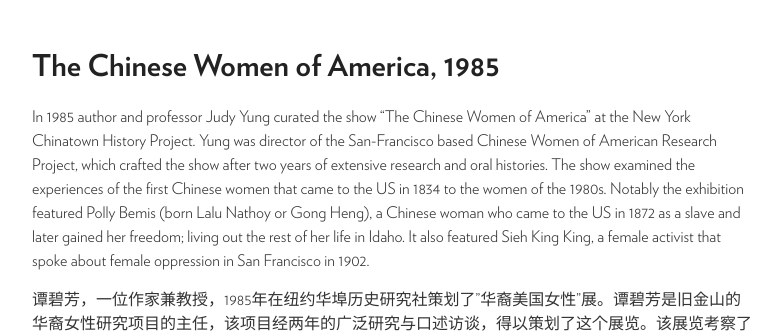
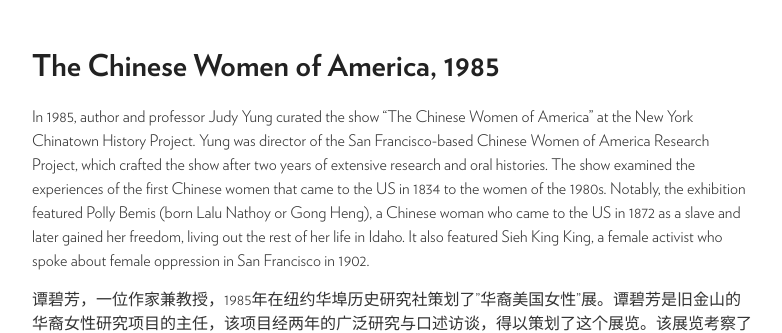
Before and after one commit to moca40/moca40.github.io, a Jekyll site: the page built from _stories/1985-01-01-chinese-women-of-america.md, in a window 1280 px wide. Shown: the part 187-520 px from the top of the page, without its empty margins (248-1030 px from the left). Built offline with Jekyll 4.4.1, drawn with Linux system fonts in a browser that asks for light colours.

Commit message:
Update 1985-01-01-chinese-women-of-america.md

```diff
--- a/_stories/1985-01-01-chinese-women-of-america.md
+++ b/_stories/1985-01-01-chinese-women-of-america.md
@@ -44,7 +44,7 @@ slides:
     img: https://user-images.githubusercontent.com/47676628/93410027-35221480-f866-11ea-96fe-bb82a8f870e7.jpg
 ---
 
-In 1985 author and professor Judy Yung curated the show “The Chinese Women of America” at the New York Chinatown History Project.  Yung was director of the San-Francisco based Chinese Women of American Research Project, which crafted the show after two years of extensive research and oral histories.  The show examined the experiences of the first Chinese women that came to the US in 1834 to the women of the 1980s.  Notably the exhibition featured Polly Bemis (born Lalu Nathoy or Gong Heng), a Chinese woman who came to the US in 1872 as a slave and later gained her freedom; living out the rest of her life in Idaho.  It also featured Sieh King King, a female activist that spoke about female oppression in San Francisco in 1902.
+In 1985, author and professor Judy Yung curated the show “The Chinese Women of America” at the New York Chinatown History Project. Yung was director of the San Francisco-based Chinese Women of America Research Project, which crafted the show after two years of extensive research and oral histories. The show examined the experiences of the first Chinese women that came to the US in 1834 to the women of the 1980s. Notably, the exhibition featured Polly Bemis (born Lalu Nathoy or Gong Heng), a Chinese woman who came to the US in 1872 as a slave and later gained her freedom, living out the rest of her life in Idaho. It also featured Sieh King King, a female activist who spoke about female oppression in San Francisco in 1902.
 
 谭碧芳，一位作家兼教授，1985年在纽约华埠历史研究社策划了”华裔美国女性”展。谭碧芳是旧金山的华裔女性研究项目的主任，该项目经两年的广泛研究与口述访谈，得以策划了这个展览。该展览考察了自1834年第一位抵美的华人女性至1980年代女性的各种经验。值得注意的是，该展特别展出了Polly Bemis（又名Lalu Nathoy或Gong Heng），一位于1872年以奴隶身分来美的华人女性，并于后来获得自由，在爱达荷州度过余生。 该展览还展出了谢婷婷（Sieh King King），一位女性社会活动家，1902年在旧金山发表女性受压迫的演说。
 
```
